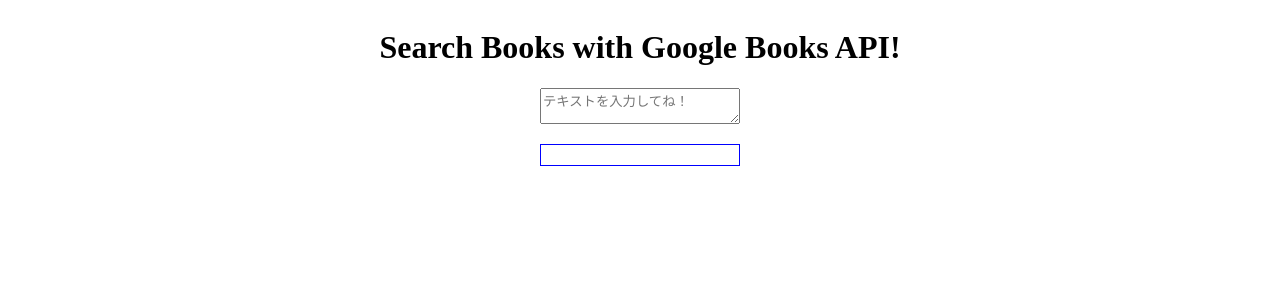
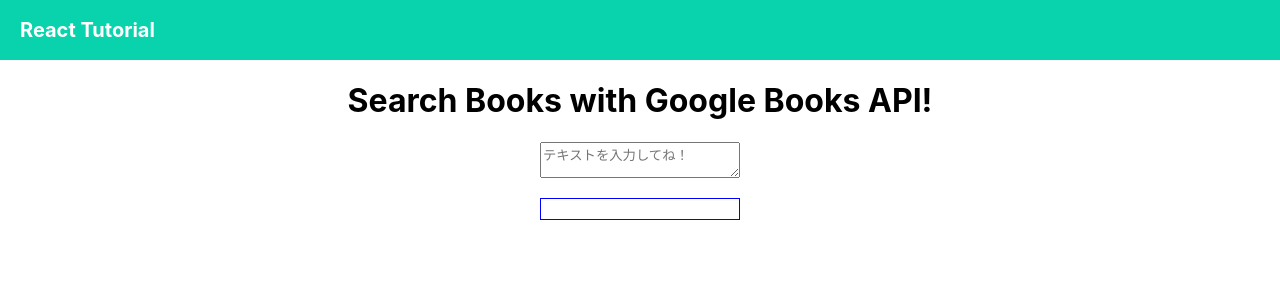
Before and after one commit to omoriyasuo/google-books-api, a React (Create React App) app: page /searchBooks in a window 1280 px wide. Shown: the top 300 px of the page. Built offline with nearby package versions, Linux system fonts and the light colour scheme.

Commit message:
feat: add Layout component

```diff
--- a/src/App.tsx
+++ b/src/App.tsx
@@ -1,6 +1,5 @@
 import React from 'react'
 import styled from 'styled-components'
-import { GlobalStyle } from './utils/GlobalStyle'
 import logo from './logo.svg'
 import { Link } from 'react-router-dom'
 import { Path } from './routes'
@@ -8,8 +7,6 @@
 const App: React.FC = () => {
   return (
     <>
-      <GlobalStyle />
-
       <Wrapper>
         <Header>
           <Logo src={logo} className='App-logo' alt='logo' />
--- a/src/routes.tsx
+++ b/src/routes.tsx
@@ -2,6 +2,7 @@
 import { Switch, Route, Redirect } from 'react-router-dom'
 
 import App from './App'
+import { Layout } from './utils/Layout'
 import { SearchBooks } from './SearchBooks'
 
 export const Path = {
@@ -10,11 +11,13 @@
 }
 
 const routes = (
-  <Switch>
-    <Route exact path={Path.app} component={App} />
-    <Route exact path={Path.searchBooks} component={SearchBooks} />
-    <Redirect to={Path.app} />
-  </Switch>
+  <Layout>
+    <Switch>
+      <Route exact path={Path.app} component={App} />
+      <Route exact path={Path.searchBooks} component={SearchBooks} />
+      <Redirect to={Path.app} />
+    </Switch>
+  </Layout>
 )
 
 export default routes
--- a/src/utils/GlobalStyle.js
+++ /dev/null
@@ -1,17 +0,0 @@
-import { createGlobalStyle } from 'styled-components'
-
-export const GlobalStyle = createGlobalStyle`
-  body {
-    margin: 0;
-    font-family: -apple-system, BlinkMacSystemFont, 'Segoe UI', 'Roboto', 'Oxygen',
-      'Ubuntu', 'Cantarell', 'Fira Sans', 'Droid Sans', 'Helvetica Neue',
-      sans-serif;
-    -webkit-font-smoothing: antialiased;
-    -moz-osx-font-smoothing: grayscale;
-  }
-
-  code {
-    font-family: source-code-pro, Menlo, Monaco, Consolas, 'Courier New',
-      monospace;
-  }
-`
--- /dev/null
+++ b/src/utils/Layout.tsx
@@ -0,0 +1,52 @@
+import React from 'react'
+import styled, { createGlobalStyle } from 'styled-components'
+
+export const Layout: React.FC = ({ children }) => {
+  console.log(children)
+
+  return (
+    <>
+      <GlobalStyle />
+
+      <Wrapper>
+        <Header>React Tutorial</Header>
+        <Body>{children}</Body>
+      </Wrapper>
+    </>
+  )
+}
+
+const GlobalStyle = createGlobalStyle`
+  body {
+    margin: 0;
+    font-family: -apple-system, BlinkMacSystemFont, 'Segoe UI', 'Roboto', 'Oxygen',
+      'Ubuntu', 'Cantarell', 'Fira Sans', 'Droid Sans', 'Helvetica Neue',
+      sans-serif;
+    -webkit-font-smoothing: antialiased;
+    -moz-osx-font-smoothing: grayscale;
+  }
+
+  code {
+    font-family: source-code-pro, Menlo, Monaco, Consolas, 'Courier New',
+      monospace;
+  }
+`
+
+const Wrapper = styled.div`
+  height: 100%;
+`
+
+const Header = styled.div`
+  display: flex;
+  align-items: center;
+  height: 60px;
+  color: #fff;
+  background-color: #09d3ac;
+  font-size: 20px;
+  font-weight: bold;
+  padding: 0 20px;
+`
+
+const Body = styled.div`
+  height: calc(100vh - 60px);
+`
```
